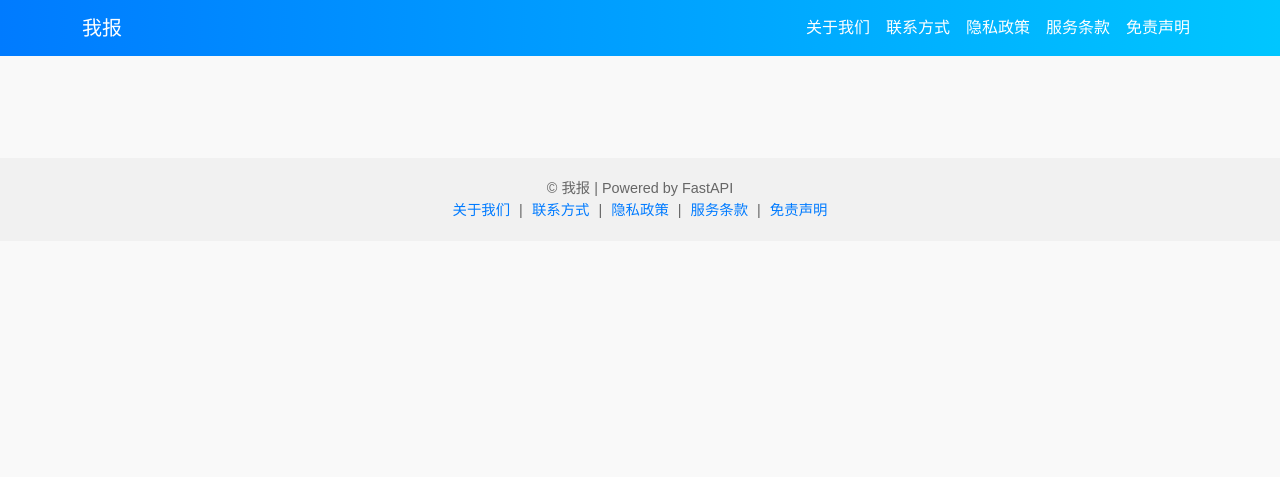
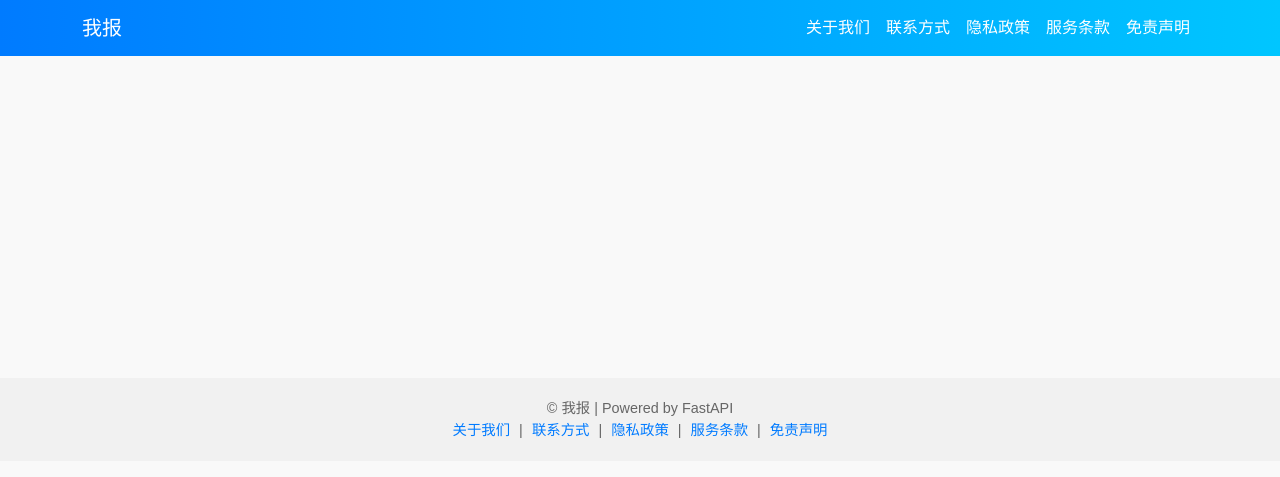
Before and after one commit to elaineling891-ux/allMyChineseNews, a FastAPI app: template templates/detail.html in a window 1280 px wide. Shown: the top 477 px of the page. Run offline with FastAPI, Linux system fonts and the light colour scheme; the template is opened without the code that fills it, so the values that code supplies are empty; parts of the project's set-up code (start-up, migrations or seed data) failed here and were passed over.

Commit message:
Update detail.html

```diff
--- a/templates/detail.html
+++ b/templates/detail.html
@@ -19,12 +19,23 @@
   footer a { color: #007bff; text-decoration: none; margin: 0 5px; }
   footer a:hover { text-decoration: underline; }
 
-  .ads-top, .ads-middle {
-    text-align: center;
-    margin: 15px 0;
+  .ads-top, .ads-middle { text-align: center; margin: 20px 0; }
+
+  /* 广告最小高度保证手机显示 */
+  .ads-top ins, .ads-middle ins {
+      display:block;
+      width:100% !important;
+      min-height:200px;
   }
 
-  ins.adsbygoogle { display:block; }
+  /* 手机/PC分开 */
+  .ads-pc { display:block; }
+  .ads-mobile { display:none; }
+
+  @media (max-width: 767px) {
+      .ads-pc { display:none; }
+      .ads-mobile { display:block; min-height:150px; }
+  }
 </style>
 </head>
 <body>
@@ -52,12 +63,23 @@
   <span class="news-date">{{ news_item.created_at.strftime("%Y-%m-%d %H:%M") }}</span>
 
   <!-- 顶部广告 -->
-  <div class="ads-top">
+  <div class="ads-top" id="top-ad">
+    <div class="ads-pc">
       <ins class="adsbygoogle"
+           style="display:block; text-align:center;"
+           data-ad-layout="in-article"
+           data-ad-format="fluid"
            data-ad-client="ca-pub-2460023182833054"
-         data-ad-slot="3468561310"
+           data-ad-slot="3468561310"></ins>
+    </div>
+    <div class="ads-mobile">
+      <ins class="adsbygoogle"
+           style="display:block; width:100%;"
+           data-ad-client="ca-pub-2460023182833054"
+           data-ad-slot="7172836753"
            data-ad-format="auto"
            data-full-width-responsive="true"></ins>
+    </div>
   </div>
 
   {% if news_item.image_url %}
@@ -75,11 +97,22 @@
     {% if loop.index0 == middle_index %}
       <!-- 中间广告 -->
       <div class="ads-middle" id="middle-ad">
+        <div class="ads-pc">
           <ins class="adsbygoogle"
+               style="display:block; text-align:center;"
+               data-ad-layout="in-article"
+               data-ad-format="fluid"
                data-ad-client="ca-pub-2460023182833054"
-             data-ad-slot="6553889659"
+               data-ad-slot="6553889659"></ins>
+        </div>
+        <div class="ads-mobile">
+          <ins class="adsbygoogle"
+               style="display:block; width:100%;"
+               data-ad-client="ca-pub-2460023182833054"
+               data-ad-slot="5299946912"
                data-ad-format="auto"
                data-full-width-responsive="true"></ins>
+        </div>
       </div>
     {% endif %}
   {% endfor %}
@@ -116,10 +149,15 @@
 
 <script src="https://cdn.jsdelivr.net/npm/bootstrap@5.3.0/dist/js/bootstrap.bundle.min.js"></script>
 <script>
+function pushAd(id){
+    const el = document.getElementById(id);
+    if(el){
+        try { (adsbygoogle = window.adsbygoogle || []).push({}); } catch(e) {}
+    }
+}
 window.addEventListener('load', () => {
-    document.querySelectorAll('ins.adsbygoogle').forEach(ins => {
-        try { (adsbygoogle = window.adsbygoogle || []).push({}); } catch(e) {}
-    });
+    pushAd('top-ad');
+    pushAd('middle-ad');
 });
 </script>
 
```
Lines whose indentation alone changed are shown as unchanged.
